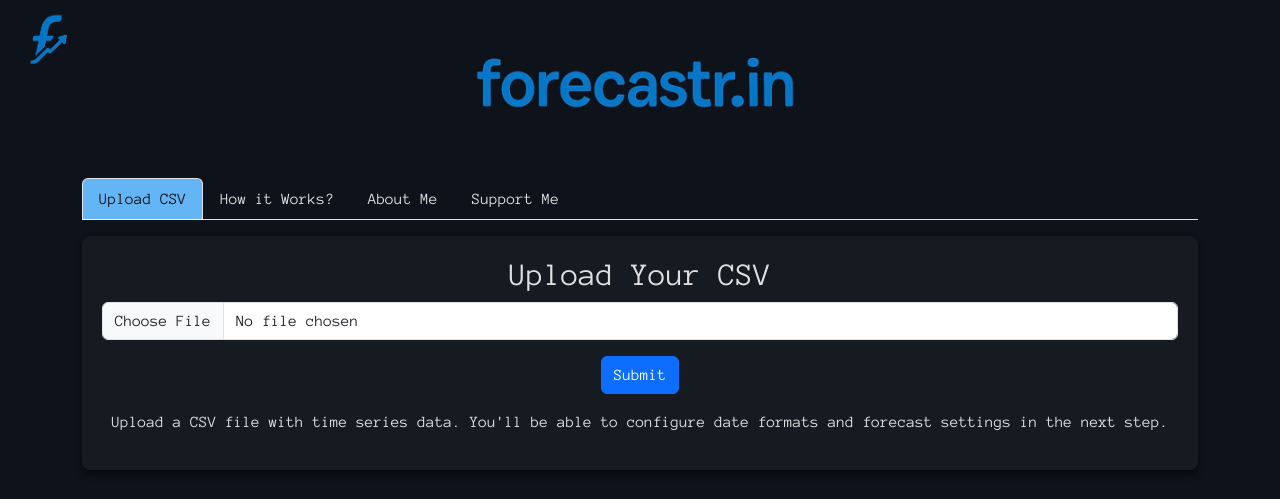
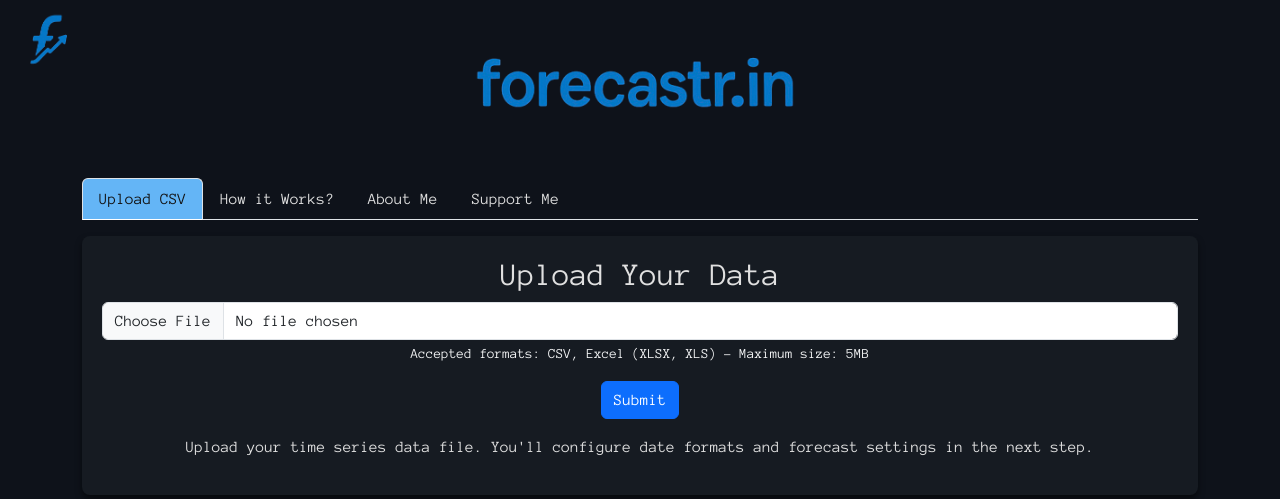
Before and after one commit to vidulk/forecast_web, a Flask app: page / in a window 1280 px wide. Shown: the top 499 px of the page. Run offline with Flask 3, Linux system fonts and the light colour scheme; some libraries are stand-ins or nearby versions.

Commit message:
file upload limit and allow excel upload

```diff
--- a/app.py
+++ b/app.py
@@ -6,8 +6,11 @@
 from forecasting import select_forecasting_model, baseline_forecast, calculate_cv_accuracy, prepare_data, convert_date_format
 from datetime import timedelta
 
+# In app.py, add this after creating the Flask app
 app = Flask(__name__)
 app.config['UPLOAD_FOLDER'] = 'forecasts'
+# Set maximum file size to 5MB
+app.config['MAX_CONTENT_LENGTH'] = 5 * 1024 * 1024  # 5MB in bytes
 
 # Ensure forecasts folder exists
 os.makedirs(app.config['UPLOAD_FOLDER'], exist_ok=True)
@@ -25,11 +28,18 @@
     if file.filename == '':
         return "No selected file", 400
 
+    # Check if the file extension is allowed
+    allowed_extensions = {'.csv', '.xlsx', '.xls'}
+    file_ext = os.path.splitext(file.filename)[1].lower()
+
+    if file_ext not in allowed_extensions:
+        return "File type not allowed. Please upload CSV or Excel files.", 400
+
     if file:
         filepath = os.path.join(app.config['UPLOAD_FOLDER'], file.filename)
         file.save(filepath)
 
-        # Redirect to the config page instead of straight to forecast
+        # Redirect to the config page
         return redirect(url_for('configure', filename=file.filename))
 
 @app.route('/configure/<filename>')
@@ -49,8 +59,18 @@
 
     filepath = os.path.join(app.config['UPLOAD_FOLDER'], filename)
 
-    # Read the CSV using the specified column names
-    df = pd.read_csv(filepath)
+    # Read the file based on its extension
+    file_ext = os.path.splitext(filename)[1].lower()
+
+    try:
+        if file_ext == '.csv':
+            df = pd.read_csv(filepath)
+        elif file_ext in ['.xlsx', '.xls']:
+            df = pd.read_excel(filepath)
+        else:
+            return "Unsupported file format", 400
+    except Exception as e:
+        return f"Error reading file: {str(e)}", 400
 
     print(date_column, date_format, value_column)
     # Rename columns to the expected format
@@ -93,7 +113,6 @@
 
     # Create an interactive Plo
     fig = go.Figure()
-    print(df.head())
     fig.add_trace(go.Scatter(x=df['dt'], y=df['value'], mode='lines', name='Original'))
     fig.add_trace(go.Scatter(x=forecast_df['dt'],
                              y=forecast_df['value'], mode='lines', name='Forecast', line=dict(dash='dash')))
--- a/templates/upload.html
+++ b/templates/upload.html
@@ -85,14 +85,17 @@
         <div class="tab-content mt-3">
             <!-- Upload Tab -->
             <div class="tab-pane fade show active" id="upload" role="tabpanel" aria-labelledby="upload-tab">
-                <h2>Upload Your CSV</h2>
+                <h2>Upload Your Data</h2>
                 <form action="/upload" method="post" enctype="multipart/form-data">
                     <div class="mb-3">
-                        <input type="file" name="file" class="form-control" accept=".csv" required>
+                        <input type="file" name="file" class="form-control" accept=".csv,.xlsx,.xls" required>
+                        <div class="form-text text-light">
+                            Accepted formats: CSV, Excel (XLSX, XLS) - Maximum size: 5MB
+                        </div>
                     </div>
                     <button type="submit" class="btn btn-primary">Submit</button>
                 </form>
-                <p class="mt-3">Upload a CSV file with time series data. You'll be able to configure date formats and forecast settings in the next step.</p>
+                <p class="mt-3">Upload your time series data file. You'll configure date formats and forecast settings in the next step.</p>
             </div>
 
             <!-- How it Works? Tab -->
```
Also changed, not shown: 3 other files.
